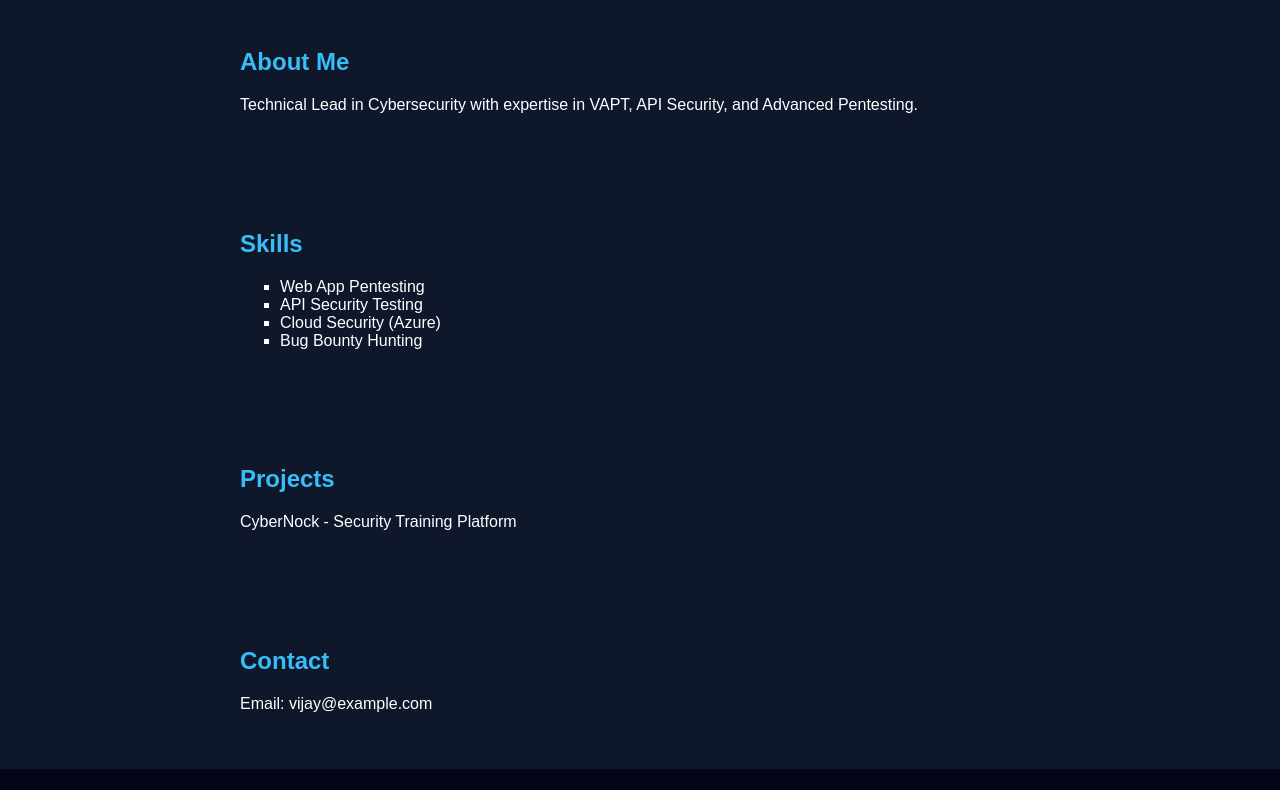
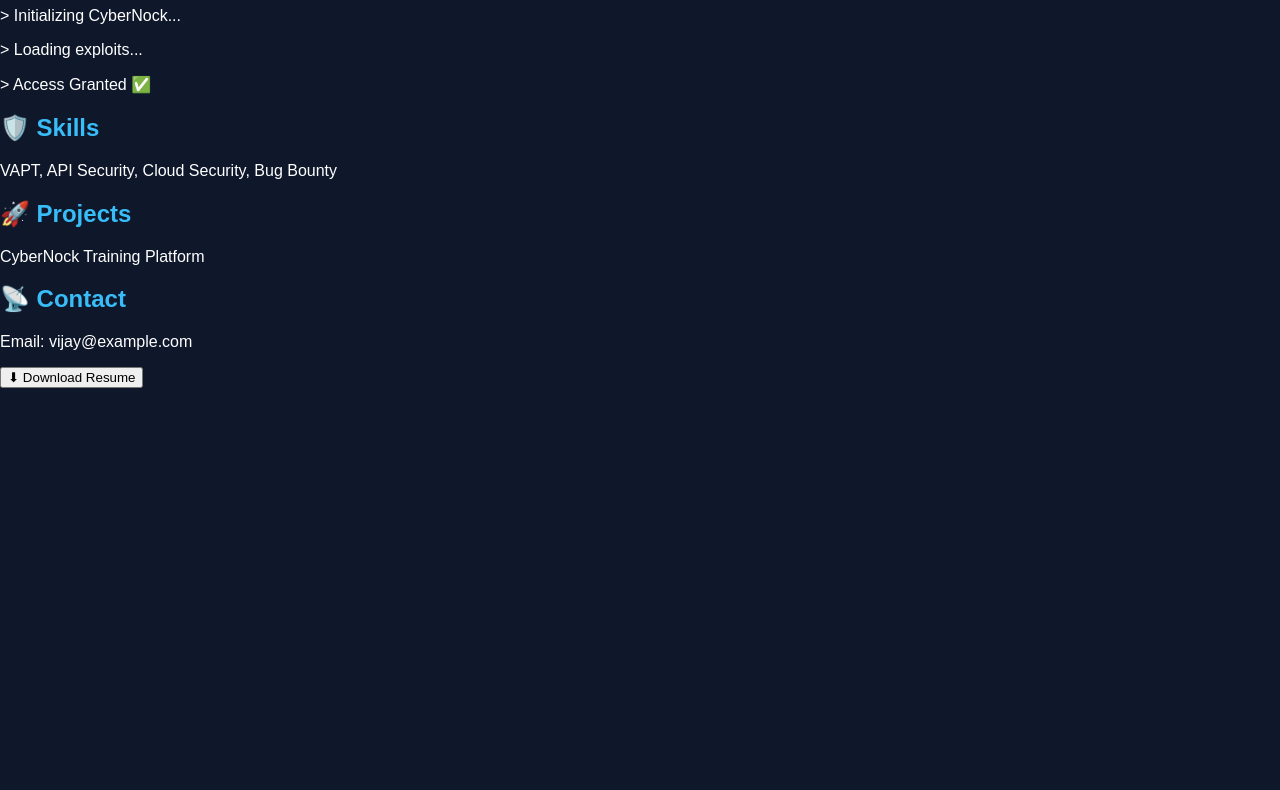
Before and after one commit to cybernock/itsmevijay922, a plain HTML site: page index.html in a window 1280 px wide. Shown: the part 227-1017 px from the top of the page. After the commit the page ends 800 px from the top, so only its background shows below. Drawn offline with Linux system fonts and the light colour scheme.

Commit message:
Update index.html

```diff
--- a/index.html
+++ b/index.html
@@ -2,49 +2,49 @@
 <html lang="en">
 <head>
   <meta charset="UTF-8">
-  <title>Vijay Kumar | Cybersecurity Expert</title>
+  <title>Vijay Kumar | CyberNock</title>
   <meta name="viewport" content="width=device-width, initial-scale=1.0">
 
   <link rel="stylesheet" href="style.css">
 </head>
 <body>
 
-<header>
-  <h1>👨‍💻 Vijay Kumar</h1>
-  <p>Cybersecurity | Bug Bounty | Trainer @ CyberNock</p>
-</header>
+<canvas id="matrix"></canvas>
 
-<section class="about">
-  <h2>About Me</h2>
-  <p>
-    Technical Lead in Cybersecurity with expertise in VAPT, API Security,
-    and Advanced Pentesting.
-  </p>
-</section>
+<div class="container">
 
-<section class="skills">
-  <h2>Skills</h2>
-  <ul>
-    <li>Web App Pentesting</li>
-    <li>API Security Testing</li>
-    <li>Cloud Security (Azure)</li>
-    <li>Bug Bounty Hunting</li>
-  </ul>
-</section>
+  <h1 class="glitch" data-text="Vijay Kumar">Vijay Kumar</h1>
 
-<section class="projects">
-  <h2>Projects</h2>
-  <p>CyberNock - Security Training Platform</p>
-</section>
+  <p class="typing"></p>
 
-<section class="contact">
-  <h2>Contact</h2>
-  <p>Email: vijay@example.com</p>
-</section>
+  <div class="terminal">
+    <p>> Initializing CyberNock...</p>
+    <p>> Loading exploits...</p>
+    <p>> Access Granted ✅</p>
+  </div>
 
-<footer>
-  <p>© 2026 Vijay Kumar</p>
-</footer>
+  <div class="cards">
+    <div class="card">
+      <h2>🛡️ Skills</h2>
+      <p>VAPT, API Security, Cloud Security, Bug Bounty</p>
+    </div>
+
+    <div class="card">
+      <h2>🚀 Projects</h2>
+      <p>CyberNock Training Platform</p>
+    </div>
+
+    <div class="card">
+      <h2>📡 Contact</h2>
+      <p>Email: vijay@example.com</p>
+    </div>
+  </div>
+
+  <button onclick="downloadResume()">⬇ Download Resume</button>
+
+</div>
+
+<script src="script.js"></script>
 
 </body>
 </html>
```
